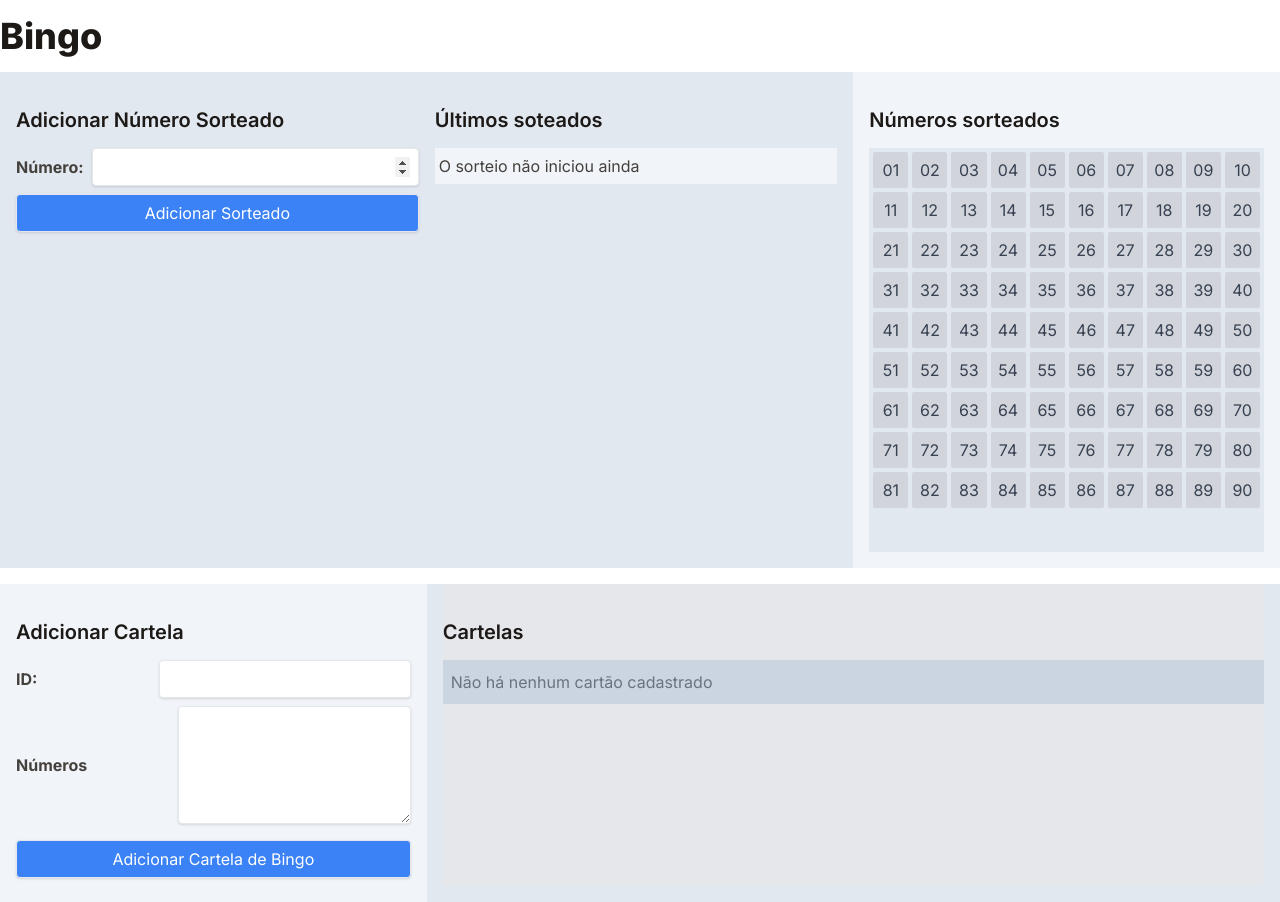
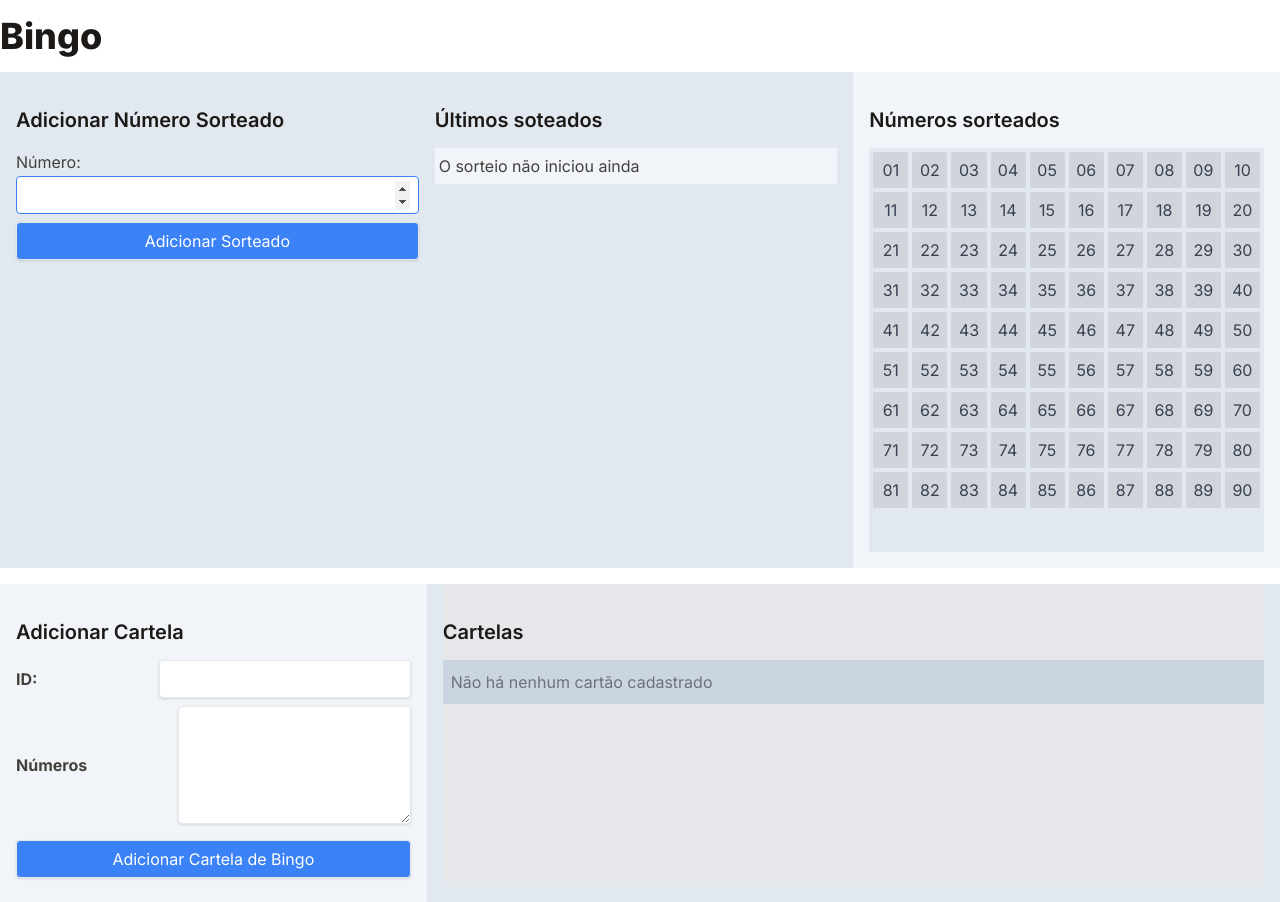
Before and after one commit to adroaldof/bingo-web-checker, a Next.js app: page / in a window 1280 px wide. Built offline with nearby package versions, Linux system fonts and the light colour scheme; what tw-elements would draw is missing.

Commit message:
feat(drawn-number): add validation

```diff
--- a/package.json
+++ b/package.json
@@ -13,6 +13,7 @@
   },
   "dependencies": {
     "@faker-js/faker": "8.0.2",
+    "@hookform/resolvers": "3.1.1",
     "autoprefixer": "10.4.14",
     "cypress": "12.17.1",
     "next": "13.4.10",
@@ -21,7 +22,8 @@
     "react-dom": "18.2.0",
     "react-hook-form": "7.45.2",
     "tailwindcss": "3.3.3",
-    "uuid": "9.0.0"
+    "uuid": "9.0.0",
+    "zod": "3.21.4"
   },
   "devDependencies": {
     "@tailwindcss/typography": "0.5.9",
--- a/src/components/DrawnNumberForm.tsx
+++ b/src/components/DrawnNumberForm.tsx
@@ -1,16 +1,21 @@
 import { useEffect } from 'react'
 import { useForm } from 'react-hook-form'
+import { z } from 'zod'
+import { zodResolver } from '@hookform/resolvers/zod'
 
 type DrawNumberFormProps = {
   onSuccess: (data: any) => void
 }
 
 export const DrawnNumberForm = ({ onSuccess }: DrawNumberFormProps) => {
-  const { handleSubmit, register, reset, setFocus } = useForm({
+  const { handleSubmit, register, reset, setFocus, formState } = useForm<DrawnNumberSchema>({
+    resolver: zodResolver(drawnNumberSchema),
     defaultValues: {
       number: null,
     },
   })
+
+  const { errors } = formState
 
   const onSubmit = async (data: any) => {
     onSuccess(+data.number)
@@ -29,14 +34,17 @@ export const DrawnNumberForm = ({ onSuccess }: DrawNumberFormProps) => {
         onSubmit={handleSubmit(onSubmit)}
         className="flex items-center justify-between gap-2 md:flex-col md:items-start"
       >
-        <div className="flex items-center justify-between gap-2 md:w-full">
-          <label className="block font-bold">Número:</label>
-          <input
-            type="number"
-            {...register('number')}
-            data-cy="drawn-number-input"
-            className="w-16 p-2 leading-tight text-gray-500 border rounded shadow appearance-none focus:outline-none focus:shadow-outline md:w-full "
-          />
+        <div className="w-full">
+          <label className="block">
+            <span className="block">Número:</span>
+            <input
+              type="number"
+              {...register('number', { valueAsNumber: true })}
+              data-cy="drawn-number-input"
+              className="block w-full p-1 px-2 text-lg text-gray-900 border border-gray-300 rounded focus:bg-white focus:border-blue-500 focus:outline-none focus:shadow-outline disabled:bg-gray-100 disabled:text-gray-400 disabled:cursor-not-allowed"
+            />
+            {errors.number && <p className="m-1 text-sm text-red-500">{errors.number.message}</p>}
+          </label>
         </div>
         <button
           type="submit"
@@ -49,3 +57,9 @@ export const DrawnNumberForm = ({ onSuccess }: DrawNumberFormProps) => {
     </div>
   )
 }
+
+const drawnNumberSchema = z.object({
+  number: z.number().gte(1).lte(90),
+})
+
+type DrawnNumberSchema = z.infer<typeof drawnNumberSchema> | { number?: number | null }
```
Also changed, not shown: 1 other file (tests, documents, lock files or other folders).
